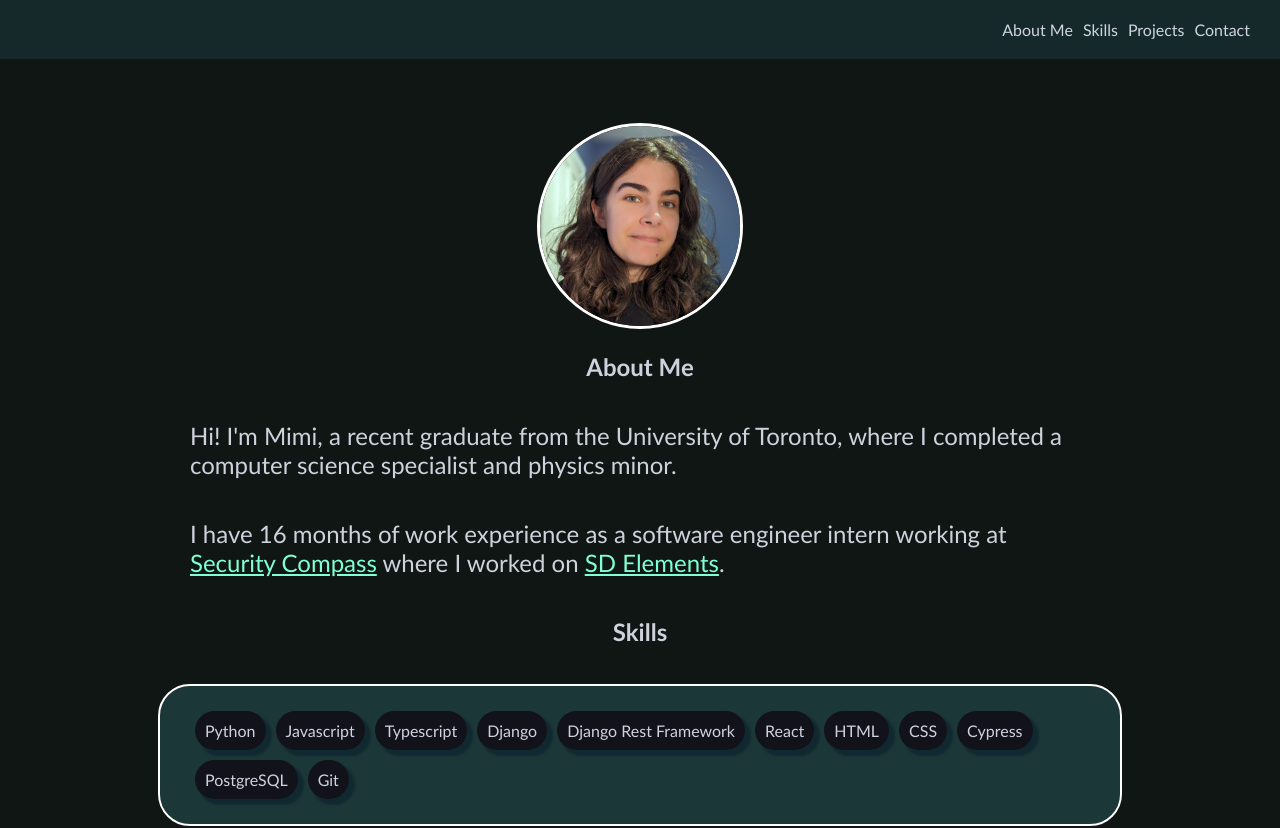
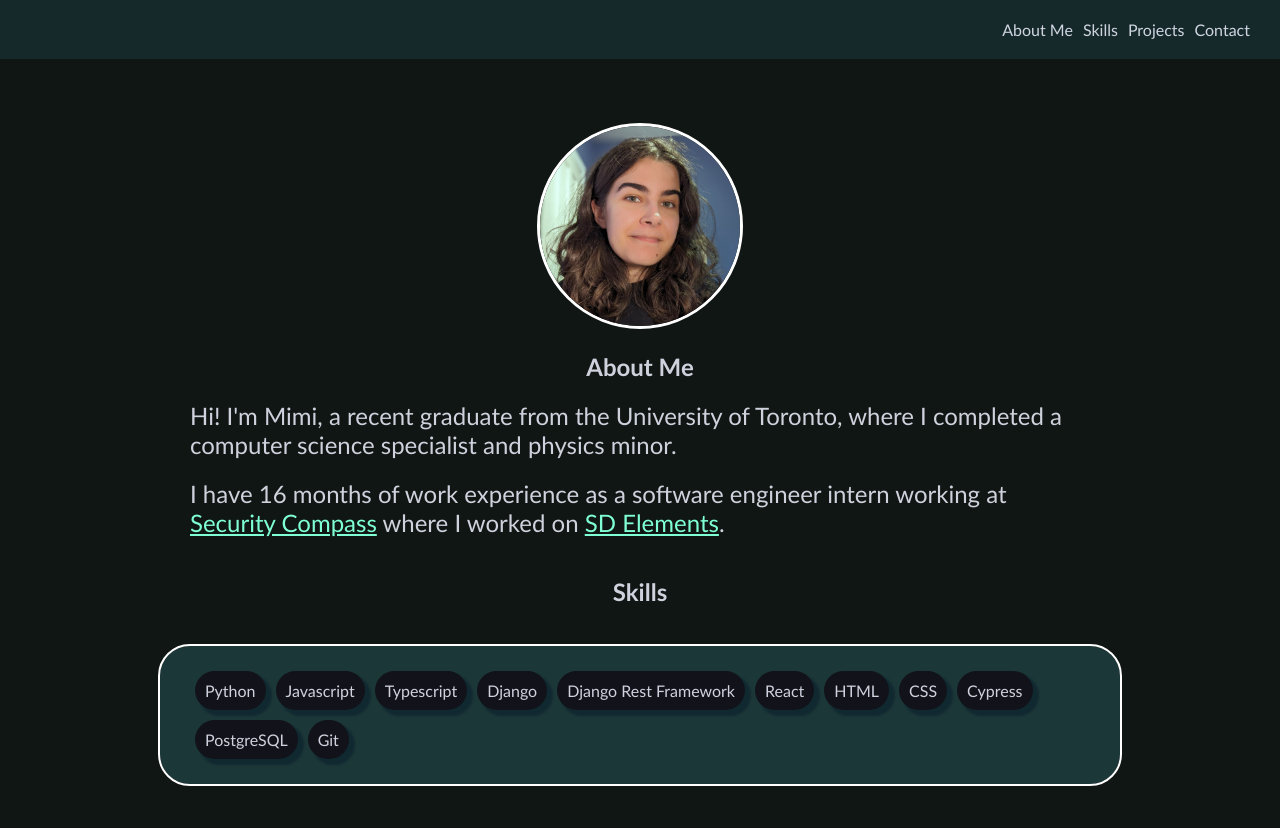
Before and after one commit to mdamnjan/mdamnjan.github.io, a React (Create React App) app: page / in a window 1280 px wide. Shown: the top 828 px of the page. Built offline with nearby package versions, Linux system fonts and the light colour scheme.

Commit message:
Change paragraph padding

```diff
--- a/src/App.css
+++ b/src/App.css
@@ -22,7 +22,7 @@
 p {
   margin: auto;
   width: 90%;
-  padding: 20px 0px;
+  padding-bottom: 20px;
 }
 
 footer {
```
